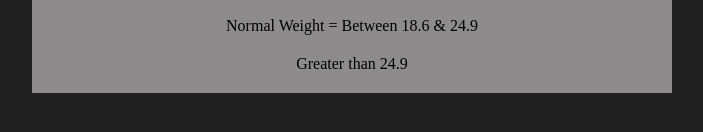
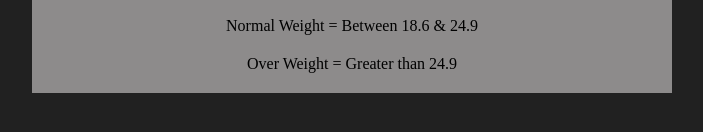
Before and after one commit to vishalrathore8oct/JS-BMI-Calculator, a plain HTML site: page index.html in a window 1280 px wide. Shown: the part 496-628 px from the top of the page, without its empty margins (288-991 px from the left). Drawn offline with Linux system fonts and the light colour scheme.

Commit message:
Update index.html with over weight text

```diff
--- a/index.html
+++ b/index.html
@@ -24,7 +24,7 @@
             <h2>BMI Weight Guide Information</h2>
             <p>Under Weight = Less than 18.6</p>
             <p>Normal Weight = Between 18.6 & 24.9</p>
-            <p>Greater than 24.9</p>
+            <p>Over Weight = Greater than 24.9</p>
         </div>
     </div>
     <script src="./script.js"></script>
```
